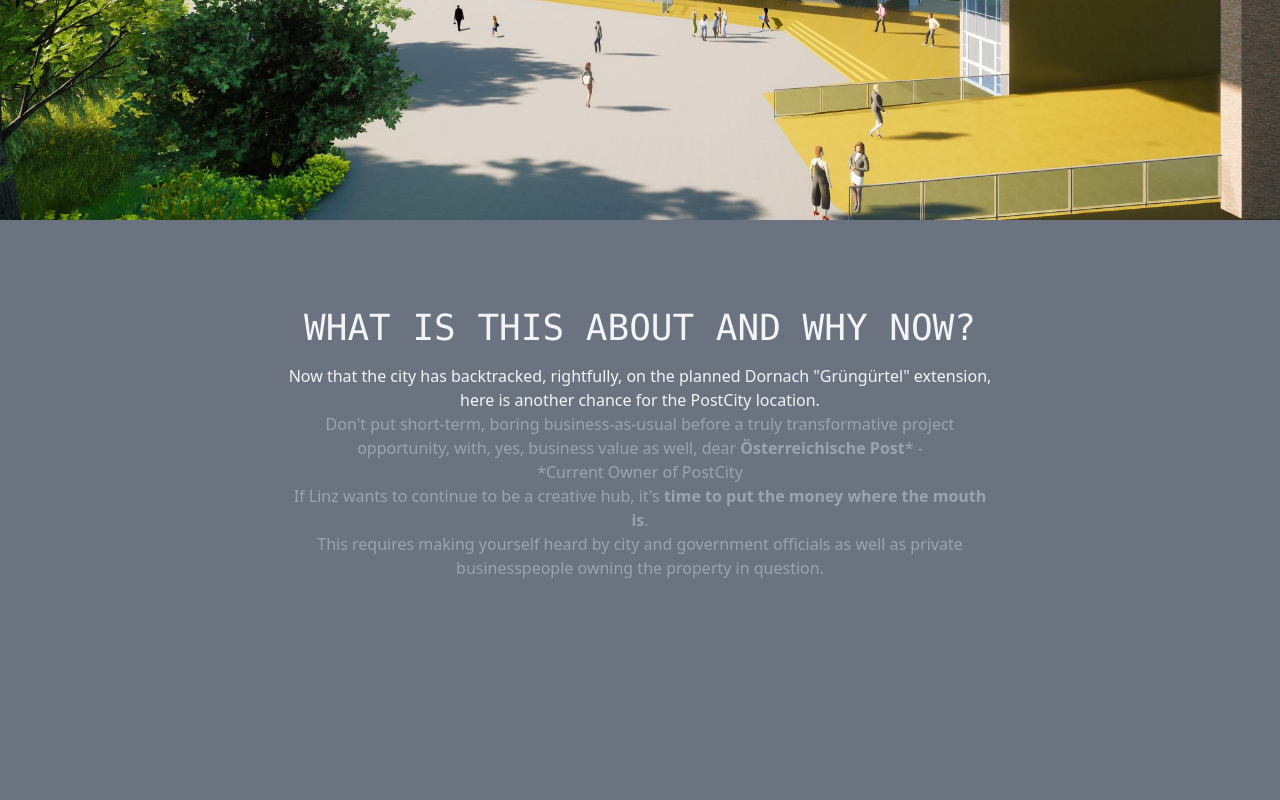
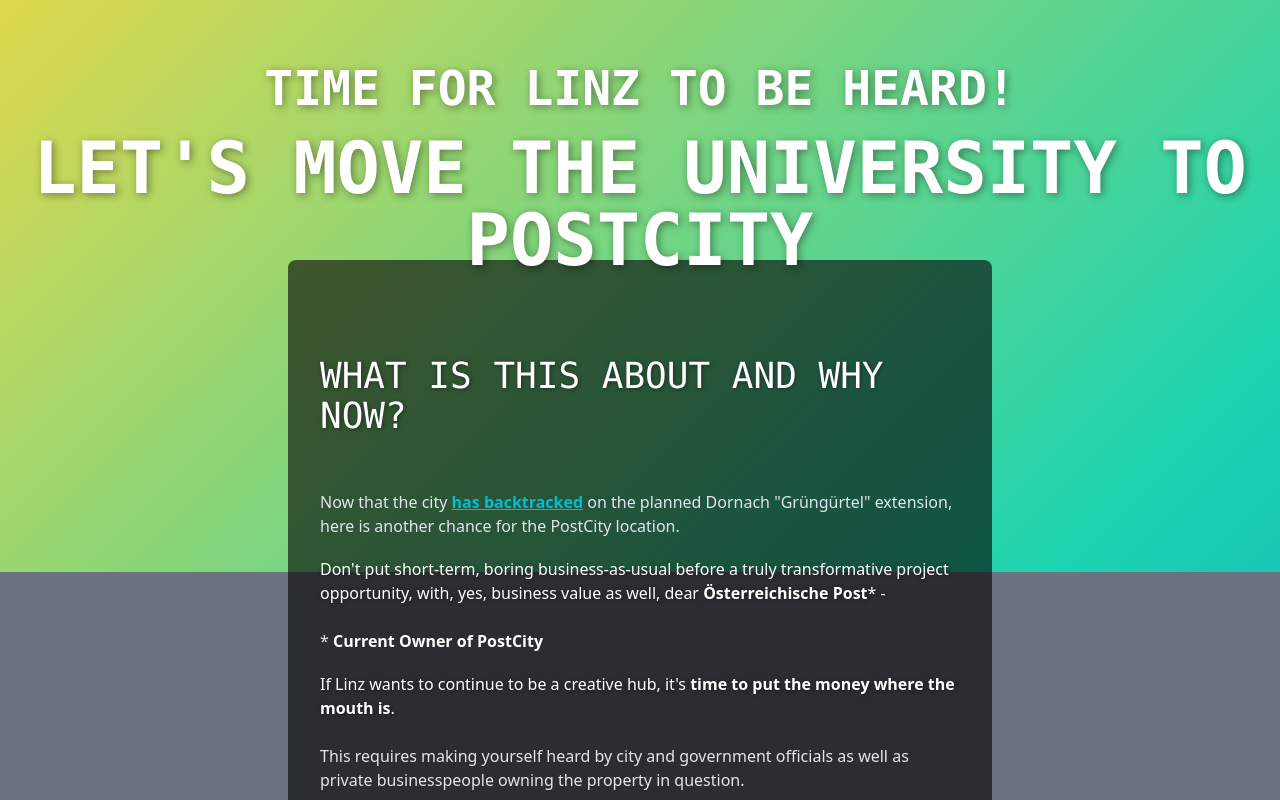
Before and after one commit to heseltime/postuni, a Nuxt app: page / in a window 1280 px wide. Shown: the part 380-1180 px from the top of the page. Built offline with nearby package versions, Linux system fonts and the light colour scheme.

Commit message:
Revamp Banner and Fix Skeleton

```diff
--- a/layouts/default.vue
+++ b/layouts/default.vue
@@ -6,28 +6,32 @@
 
       <h2 class="text-5xl uppercase mb-4 font-mono pt-30">PostCity x IT-U (postuni)</h2>
 
+      <h3 class="text-4xl uppercase mb-4 font-mono text-red-400 pt-12">While the initial drive came top-down from politics, Linz is shaping the project to make it actually work for the city.</h3>
+
+      <div class="bg-gray-500 text-gray-100 text-center">
+        <div class="w-full background-banner flashy-banner-text">
+
+          <h3 class="text-4xl uppercase mb-4 font-mono pt-12">Time for Linz to be Heard!</h3>
+
+          <h2 class="text-5xl uppercase mb-4 font-mono pt-30">Let's move the university to PostCity</h2>
+
+        </div>
+      </div>
+
     </div>
 
     <div class="max-w-3xl w-full mx-auto px-8 pt-10">
-    <div class="pb-64 text-center">
-      <!--<NuxtLink v-for="page in pages" :key="page" :to="page" class="underline mx-4">
-        <span class="main-link" v-if="page == '/'">PostCity</span>
-        <span class="secondary-link" v-else>+ {{ page }}</span>
-      </NuxtLink>-->
+      <div class="highlight-text-intro pb-64 text-center">
+        <h3 class="text-4xl uppercase mb-4 font-mono text-white-400 pt-12">What is this about and why now?</h3>
+        <h5 class="text-md text-white-400">
+          Now that the city <a href="https://www.nachrichten.at/politik/landespolitik/stadt-linz-zieht-bei-der-umwidmung-fuer-die-itu-die-notbremse;art383,3989606?utm_source=browser&utm_medium=push-notification&utm_campaign=cleverpush-1728293690" target="_blank">has backtracked</a> on the planned Dornach "Grüngürtel" extension, here is another chance for the PostCity location.
+        </h5>
+        <h3 class="text-md text-gray-300">Don't put short-term, boring business-as-usual before a truly transformative project opportunity, with, yes, business value as well, dear <b>Österreichische Post</b>* -</h3>
+        <h4 class="text-md text-gray-300">* <b>Current Owner of PostCity</b></h4>
+        <h3 class="text-md text-gray-300">If Linz wants to continue to be a creative hub, it's <b>time to put the money where the mouth is</b>.</h3>
+        <h4 class="text-md text-gray-300">This requires making yourself heard by city and government officials as well as private businesspeople owning the property in question.</h4>
+      </div>
 
-      <h3 class="text-4xl uppercase mb-4 font-mono text-white-400 pt-12">What is this about and why now?</h3>
-
-      <h5 class="text-md text-white-400">Now that the city <a href="https://www.nachrichten.at/politik/landespolitik/stadt-linz-zieht-bei-der-umwidmung-fuer-die-itu-die-notbremse;art383,3989606?utm_source=browser&utm_medium=push-notification&utm_campaign=cleverpush-1728293690">has backtracked</a>, rightfully, on the planned Dornach "Grüngürtel" extension, here is another chance for the PostCity location.</h5>
-
-      <h4 class="text-md text-gray-400">Don't put short-term, boring business-as-usual before a truly transformative project opportunity, with, yes, business value as well, dear <b>Österreichische Post</b>* -</h4>
-
-      <h4 class="text-md text-gray-400">*Current Owner of PostCity</h4>
-
-      <h4 class="text-md text-gray-400">If Linz wants to continue to be a creative hub, it's <b>time to put the money where the mouth is</b>. </h4>
-
-      <h4 class="text-md text-gray-400">This requires making yourself heard by city and government officials as well as private businesspeople owning the property in question.</h4>
-
-    </div>
     <Nuxt />
 
       <!--<div
@@ -43,7 +47,7 @@
         <span class="secondary-link" v-else>+ {{ page }}</span>
       </NuxtLink>-->
 
-      <h3 class="text-4xl uppercase mb-4 font-mono text-white-400 pt-12">Call to Action</h3>
+      <h3 class="text-4xl uppercase mb-4 font-mono text-white-400 pt-12">Who We Are</h3>
 
 
 
@@ -90,4 +94,78 @@
   background-position: center;
   height: 600px;
 }
+
+.highlight-text-intro {
+  background-color: rgba(0, 0, 0, 0.6); /* Semi-transparent dark overlay */
+  padding: 3em 2em; /* Extra padding for vertical spacing */
+  border-radius: 8px;
+  max-width: 800px;
+  margin: 0 auto;
+  color: #e0e6ed;
+  text-align: left; /* Align text to the left */
+}
+
+.highlight-text-intro h3 {
+  color: #ffffff;
+  text-shadow: 1px 1px 4px rgba(0, 0, 0, 0.4);
+  margin-bottom: 1.5em; /* Additional bottom margin for spacing */
+}
+
+.highlight-text-intro h4,
+.highlight-text-intro h5 {
+  font-weight: 300;
+  color: #e0e6ed;
+  margin-bottom: 1.2em; /* Additional spacing between elements */
+}
+
+.highlight-text-intro a {
+  color: #00bcd4;
+  font-weight: bold;
+  text-decoration: underline;
+  transition: color 0.3s ease;
+}
+
+.highlight-text-intro a:hover {
+  color: #0097a7;
+}
+
+.highlight-text-intro b {
+  font-weight: bold;
+  color: #ffffff;
+}
+
+.flashy-banner-text {
+  text-align: center;
+  padding: 3em 1em;
+  background: linear-gradient(135deg, #ff6b6b, #ffd93d, #1dd3b0, #0078d7); /* Gradient background */
+  background-size: 300% 300%;
+  animation: gradientAnimation 8s ease infinite; /* Gradient animation */
+}
+
+.flashy-banner-text h3, .flashy-banner-text h2 {
+  color: #ffffff;
+  font-weight: bold;
+  text-transform: uppercase;
+  text-shadow: 2px 2px 8px rgba(0, 0, 0, 0.4); /* Shadow for depth */
+}
+
+.flashy-banner-text h3 {
+  font-size: 3rem;
+  margin-bottom: 0.5em;
+}
+
+.flashy-banner-text h2 {
+  font-size: 4.5rem;
+  font-weight: 900;
+  margin-bottom: 1em;
+}
+
+/* Gradient animation */
+@keyframes gradientAnimation {
+  0% { background-position: 0% 50%; }
+  50% { background-position: 100% 50%; }
+  100% { background-position: 0% 50%; }
+}
+
+
 </style>
```
